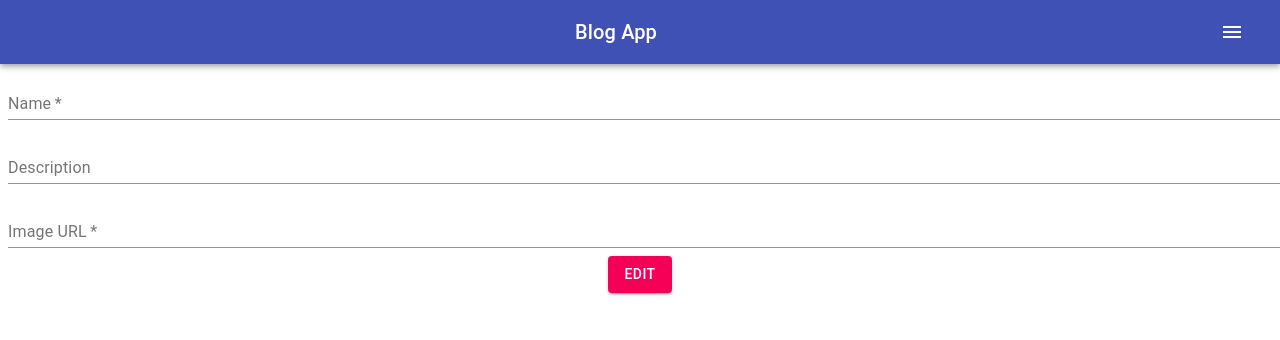
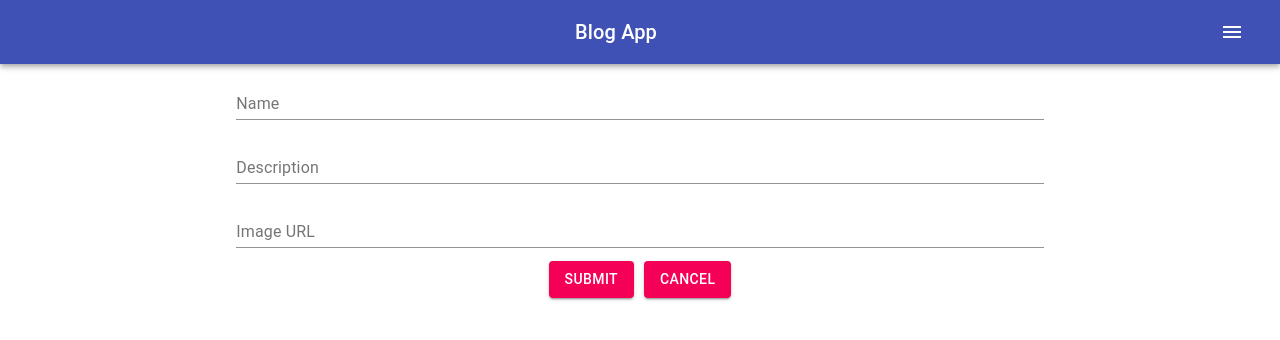
Before and after one commit to Anushree-cloud/blog-app, a React (Create React App) app: page /blog/edit/1 in a window 1280 px wide. Shown: the top 340 px of the page. Built offline with nearby package versions, Linux system fonts and the light colour scheme; no server answers.

Commit message:
used formik for validation

```diff
--- a/src/pages/Blog/Add.js
+++ b/src/pages/Blog/Add.js
@@ -65,7 +65,6 @@ export default function Add() {
         onSubmit: (values) => {
             createBlog(values)
             setLoading(true)
-            // alert('Your Data Has been posted 😇')
             toastAlert()
             formik.resetForm()
         }
@@ -87,7 +86,7 @@ export default function Add() {
         {!loading ? (
             <>
                 <form className={classes.root} autoComplete="off" onSubmit={formik.handleSubmit}>
-                    <div style={{whiteSpace: 'pre-line'}}>
+                    <div>
                         <TextField
                             label="Name"
                             name="name"
--- a/src/pages/Blog/Details.js
+++ b/src/pages/Blog/Details.js
@@ -1,6 +1,6 @@
-import { Button, ButtonGroup } from '@material-ui/core';
-import { red } from '@material-ui/core/colors';
+import { Button } from '@material-ui/core';
 import { makeStyles } from '@material-ui/core/styles';
+import { ArrowBackIos } from '@material-ui/icons';
 import axios from 'axios';
 import React, { useState, useEffect} from 'react'
 import { useParams, useHistory } from 'react-router';
@@ -85,7 +85,9 @@ export default function Details() {
                                         Delete
                                     </Button>
                                 </div>
-                                <Button size="large" variant="contained" color="secondary" className={classes.btn} onClick={() => {history.push('/blog')}}>Go Back</Button>
+                                <Button size="large" variant="contained" color="secondary" className={classes.btn} onClick={() => {history.push('/blog')}}>
+                                    <ArrowBackIos /> Go Back
+                                </Button>
                             </div>
 
 
--- a/src/pages/Blog/Edit.js
+++ b/src/pages/Blog/Edit.js
@@ -11,12 +11,16 @@ const useStyles = makeStyles((theme) => ({
     root: {
         '& .MuiTextField-root': {
         margin: theme.spacing(1),
+        width: '80ch',
         },
     },
     buttons: {
         '& > *': {
-            margin: theme.spacing(1),
+            margin: theme.spacing(2),
         },
+    },
+    btn: {
+        margin: "5px",
     },
     input: {
         display: 'none',
@@ -24,10 +28,17 @@ const useStyles = makeStyles((theme) => ({
 }));
 
 const validations = yup.object({
-    name: yup.string('Type the Blog Name').required('Blog Name is Required'),
-    description: yup.string('Type Blog Description').required('Blog Description is required'),
-    image_url: yup.string('Type the Image URL').required('Image URL is required')
-})
+    name: yup
+        .string('Enter Blog-name')
+        .required('Blog-name is required'),
+    description: yup
+        .string('Enter Blog Description')
+        .min(10, 'Blog should be of minimum 15 characters length')
+        .required('Description is required'),
+    image_url: yup
+        .string('Enter Image URL')
+        .required('Image URL is required'),
+});
 
 export default function Edit() {
     const classes = useStyles();
@@ -80,13 +91,11 @@ export default function Edit() {
                 <form className={classes.root} autoComplete="off" onSubmit={formik.handleSubmit}>
                     <div>
                         <TextField
-                            required
                             label="Name"
                             name="name"
                             value={formik.values.name}
                             id="standard-full-width"
                             style={{ margin: 8 }}
-                            fullWidth
                             margin="normal"
                             onChange={formik.handleChange}
                             error={formik.touched.name && Boolean(formik.errors.name)}
@@ -98,7 +107,6 @@ export default function Edit() {
                             name="description"
                             value={formik.values.description}
                             multiline
-                            fullWidth
                             onChange={formik.handleChange}
                             error={formik.touched.description && Boolean(formik.errors.description)}
                             helperText={ formik.touched.description && formik.errors.description}
@@ -114,19 +122,20 @@ export default function Edit() {
 
                         /> */}
                         <TextField
-                            required
                             label="Image URL"
                             name="image_url"
                             value={formik.values.image_url}
                             id="standard-full-width"
                             style={{ margin: 8 }}
-                            fullWidth
                             margin="normal"
                             onChange={formik.handleChange}
                             error={formik.touched.image_url && Boolean(formik.errors.image_url)}
                             helperText={ formik.touched.image_url && formik.errors.image_url}
                         />
-                        <Button variant="contained" color="secondary" type="submit">Edit</Button>
+                    </div>
+                    <div>
+                        <Button variant="contained" color="secondary" type="submit" className={classes.btn}>Submit</Button>
+                        <Button variant="contained" color="secondary" onClick={() => history.push('/blog')} className={classes.btn}>Cancel</Button>
                     </div>
                 </form>
             )
```
